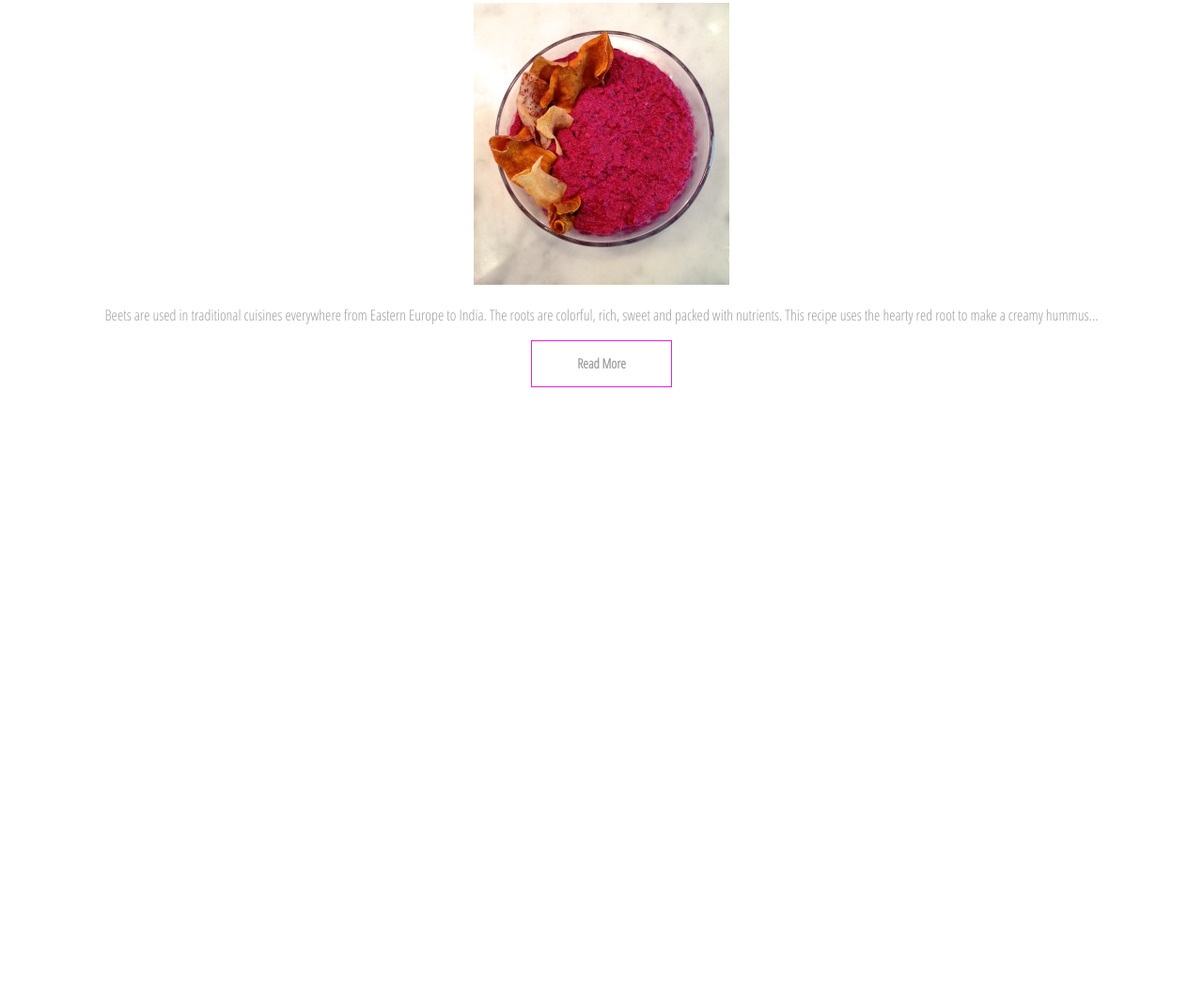
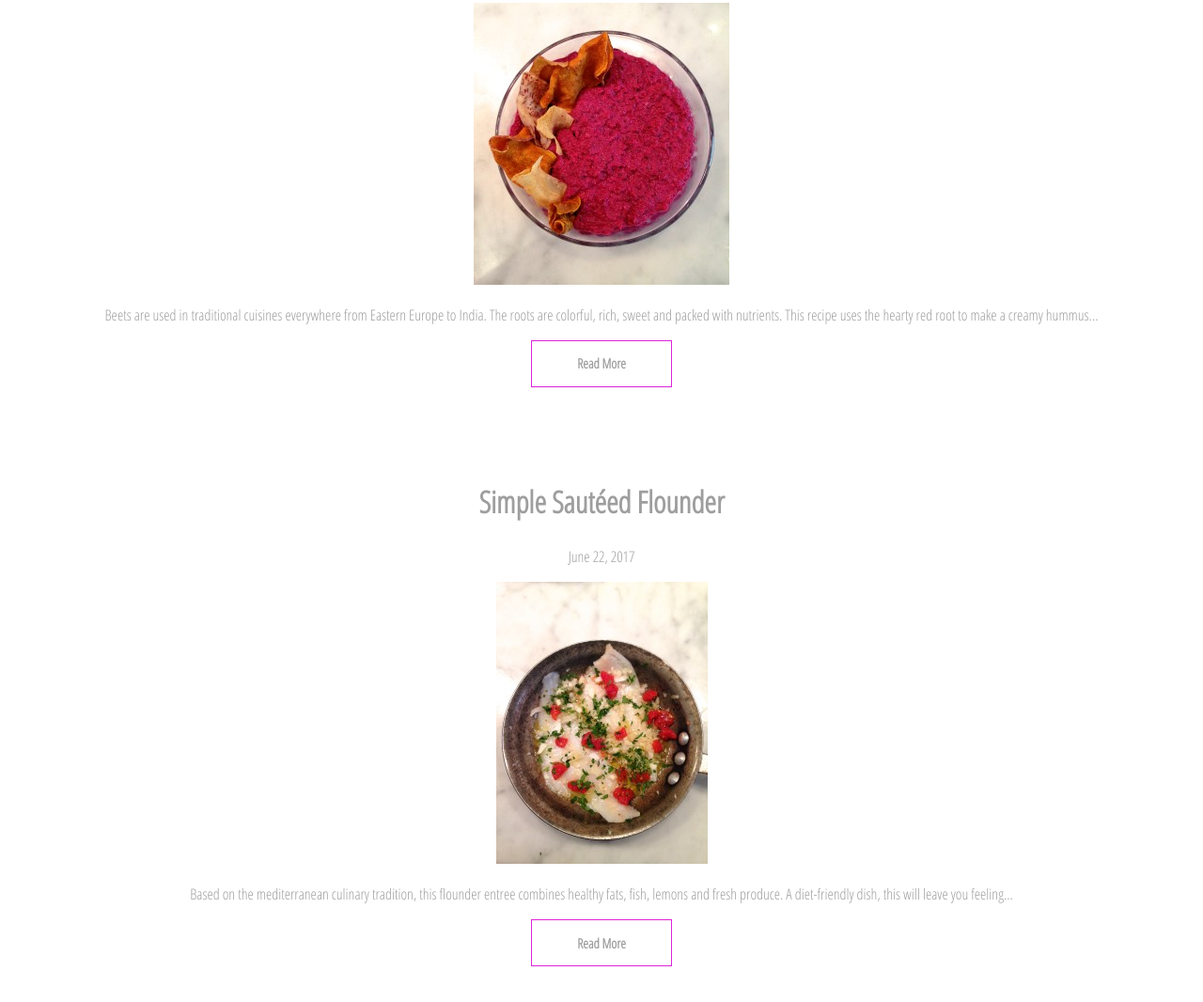
Before and after one commit to alessapm/casualfoodie_prototype, a plain HTML site: page index.html in a window 1280 px wide. Shown: the part 518-1584 px from the top of the page at 94% size. Before the commit the page ends 970 px from the top, so only its background shows below. Drawn offline with Linux system fonts and the light colour scheme.

Commit message:
add second entry

```diff
--- a/index.html
+++ b/index.html
@@ -10,7 +10,7 @@
 <body>
   <header>
     <h1>casual foodie</h1>
-    <h2 class="about">Welcome to my cooking and baking site that provides creative and easy to follow recipes for meals across several culinary traditions.</h2>
+    <h2 class="about">A cooking and baking site that provides creative and easy to follow recipes for meals across many culinary traditions.</h2>
     <img id="foodie-logo" src="foodie.svg" alt="just me">
   </header>
   <nav>
@@ -32,6 +32,13 @@
       <p class="sample-text">Beets are used in traditional cuisines everywhere from Eastern Europe to India. The roots are colorful, rich, sweet and packed with nutrients. This recipe uses the hearty red root to make a creamy hummus...</p>
       <button class="read-more">Read More</button>
     </div>
+    <div class="recipe">
+      <h2>Simple Sautéed Flounder</h2>
+      <p>June 22, 2017</p>
+      <img src="images/flounder.jpg" alt="Simple Flounder">
+      <p class="sample-text">Based on the mediterranean culinary tradition, this flounder entree combines healthy fats, fish, lemons and fresh produce. A diet-friendly dish, this will leave you feeling...</p>
+      <button class="read-more">Read More</button>
+    </div>
   </main>
 </body>
 </html>
--- a/style.css
+++ b/style.css
@@ -69,6 +69,7 @@ li:hover {
 
 .recipe {
   text-align: center;
+  margin-bottom: 100px;
 }
 
 .read-more {
```
Also changed, not shown: images/flounder.jpg (added).
